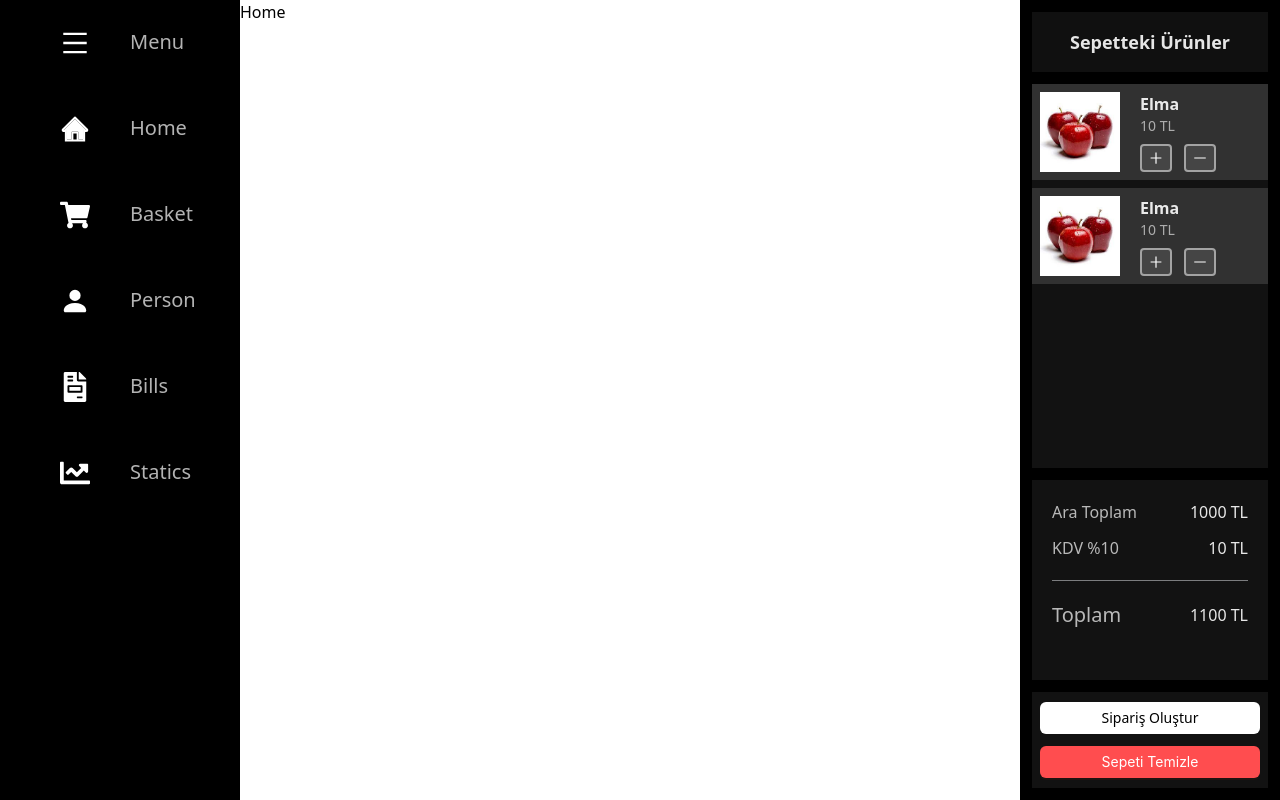
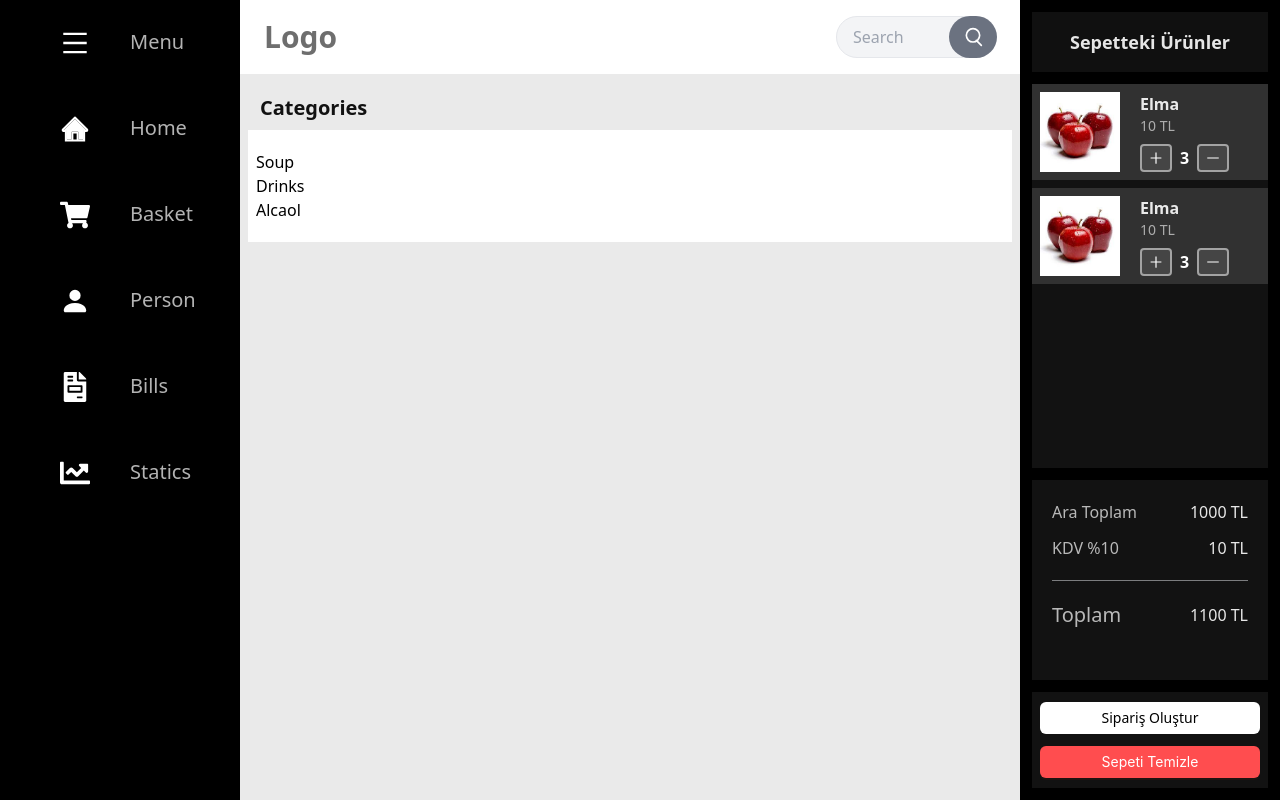
Before and after one commit to berrkay1/pos-app, a React (Create React App) app: page / in a window 1280 px wide. Built offline with nearby package versions, Linux system fonts and the light colour scheme.

Commit message:
home sayfası oluşturuldu

```diff
--- /dev/null
+++ b/src/components/Categories.jsx
@@ -0,0 +1,17 @@
+import React from 'react'
+
+const Categories = () => {
+  return (
+    <div className='mx-2 mt-5'>
+        <h2 className='text-xl text-pos-black2 font-bold px-3 mb-2'>Categories</h2>
+        <div className='bg-white px-2 py-5 '>
+            <div>Soup</div>
+            <div>Drinks</div>
+            <div>Alcaol</div>
+
+        </div>
+    </div>
+  )
+}
+
+export default Categories
--- a/src/components/DropDownMenu.jsx
+++ b/src/components/DropDownMenu.jsx
@@ -40,12 +40,12 @@ const DropDownMenu = () => {
         ) : (
           <ul className='flex flex-col gap-10 text-3xl text-white '>
 
-            <li onClick={() => setDropDownCtrl(!DropDownCtrl)} className='flex items-center justify-center cursor-pointer p-2 hover:bg-pos-black3 w-[90%] my-0 mx-auto rounded-md duration-500' >
+            <li onClick={() => setDropDownCtrl(!DropDownCtrl)} className='flex items-center justify-center cursor-pointer p-2 hover:bg-pos-black3  w-[90%] my-0 mx-auto rounded-md duration-500' >
               <div className='w-[60%] flex'>
                 <div className='mr-10'>
                   <AiOutlineMenu />
                 </div>
-                <div className='text-xl  opacity-70'>
+                <div className='text-xl opacity-70'>
                   Menu
                 </div>
               </div>
@@ -56,7 +56,7 @@ const DropDownMenu = () => {
                 <div className='mr-10'>
                   <AiTwotoneHome />
                 </div>
-                <div className='text-xl  opacity-70'>
+                <div className='text-xl  opacity-70 hover:text-white'>
                   Home
                 </div>
               </div>
@@ -66,7 +66,7 @@ const DropDownMenu = () => {
                 <div className='mr-10'>
                   <FaShoppingCart />
                 </div>
-                <div className='text-xl  opacity-70'>
+                <div className='text-xl  opacity-70 hover:text-white'>
                   Basket
                 </div>
               </div>
@@ -77,7 +77,7 @@ const DropDownMenu = () => {
                 <div className='mr-10'>
                   <BsFillPersonFill />
                 </div>
-                <div className='text-xl  opacity-70'>
+                <div className='text-xl  opacity-70 hover:text-white'>
                   Person
                 </div>
               </div>
@@ -88,7 +88,7 @@ const DropDownMenu = () => {
                 <div className='mr-10'>
                   <FaFileInvoice />
                 </div>
-                <div className='text-xl  opacity-70'>
+                <div className='text-xl  opacity-70 hover:text-white'>
                   Bills
                 </div>
               </div>
@@ -100,7 +100,7 @@ const DropDownMenu = () => {
                 <div className='mr-10'>
                   <FaChartLine />
                 </div>
-                <div className='text-xl  opacity-70'>
+                <div className='text-xl  opacity-70 hover:text-white'>
                   Statics
                 </div>
               </div>
--- /dev/null
+++ b/src/components/Headers.jsx
@@ -0,0 +1,46 @@
+import React, { useState } from 'react'
+
+const Headers = () => {
+
+    const [isFocused, setIsFocused] = useState(false);
+
+    return (
+
+        <div className='w-full flex justify-between items-center bg-white px-6 py-4'>
+            <span className='text-pos-black4 text-3xl font-bold opacity-70'>Logo</span>
+
+            <div className="relative">
+                <input
+                    type="text"
+                    className={`w-40 px-4 py-2 border rounded-full bg-gray-100 focus:outline-none focus:ring-2 focus:ring-gray-500 focus:border-transparent transition-all duration-500 ease-in-out ${isFocused ? "w-72" : ""
+                        }`}
+                    placeholder="Search"
+                    onFocus={() => setIsFocused(true)}
+                    onBlur={() => setIsFocused(false)}
+                />
+                <div className="absolute top-0 right-[-1px] h-full w-12">
+                    <button
+                        type="submit"
+                        className="h-full w-full rounded-full bg-gray-500 hover:bg-gray-600 transition-all duration-500 ease-in-out"
+                    >
+                        <svg
+                            className="text-white h-5 w-5 m-auto"
+                            fill="none"
+                            strokeLinecap="round"
+                            strokeLinejoin="round"
+                            strokeWidth="2"
+                            viewBox="0 0 24 24"
+                            stroke="currentColor"
+                        >
+                            <path d="M22 22l-6-6" />
+                            <path d="M20 10a8 8 0 11-16 0 8 8 0 0116 0z" />
+                        </svg>
+                    </button>
+                </div>
+            </div>
+        </div>
+
+    )
+}
+
+export default Headers
--- a/src/components/Home.jsx
+++ b/src/components/Home.jsx
@@ -1,8 +1,17 @@
-import React from 'react'
+import React, { useState } from 'react'
+import Categories from './Categories';
+import Headers from './Headers';
 
 const Home = () => {
+
+
+
+
   return (
-    <div>Home</div>
+    <div className='bg-[#EAEAEA] h-full '>
+     <Headers />
+     <Categories/>
+    </div>
   )
 }
 
--- a/src/components/ShoppingCart.jsx
+++ b/src/components/ShoppingCart.jsx
@@ -9,8 +9,8 @@ const ShoppingCart = () => {
 
       <div className='h-full flex flex-col'>
         <div className='basis-4/6 bg-pos-black2 mt-3 overflow-x-auto '>
-            <ShoppingCartDetail/>
-            <ShoppingCartDetail/>
+          <ShoppingCartDetail />
+          <ShoppingCartDetail />
         </div>
 
         <div className='basis-2/6 bg-pos-black2 mt-3 px-5 py-5'>
@@ -30,7 +30,7 @@ const ShoppingCart = () => {
         </div>
 
         <div className='basis-1/6 bg-pos-black2 mt-3 flex flex-col justify-center px-2'>
-          <button type='button' className='bg-white text-black hover:bg-pos-black4 hover:text-white py-[4px] px-[15px] h-[32px] rounded-[6px] duration-500 w-full mb-3 text-[14px]' >Sipariş Oluştur</button>
+          <button type='button' className='bg-white text-black hover:bg-pos-black4 hover:text-white py-[4px] px-[15px] h-[32px] rounded-[6px] duration-300 w-full mb-3 text-[14px]' >Sipariş Oluştur</button>
           <Button className='w-full' type='primary' danger>Sepeti Temizle</Button>
         </div>
       </div>
--- a/src/components/ShoppingCartDetail.jsx
+++ b/src/components/ShoppingCartDetail.jsx
@@ -10,11 +10,12 @@ const ShoppingCartDetail = () => {
             <div className='flex flex-col ml-5'>
                 <span className='text-md opacity-90 font-bold'>Elma</span>
                 <span className='text-sm opacity-60'>10 TL</span>
-                <div className='flex mt-auto'>
-                    <div className='px-1.5 py-1 bg-pos-blackBtns flex items-center justify-center cursor-pointer rounded-[4px] hover:bg-opacity-50 mr-3 border-neutral-400 border-solid border-2'>
+                <div className='flex mt-auto justify-center items-center'>
+                    <div className='px-1.5 py-1 bg-pos-blackBtns flex items-center justify-center cursor-pointer rounded-[4px] hover:bg-opacity-50 mr-2 border-neutral-400 border-solid border-2 duration-300'>
                         <AiOutlinePlus />
                     </div>
-                    <div className='px-1.5 py-1 bg-pos-blackBtns flex items-center justify-center cursor-pointer rounded-[4px] hover:bg-opacity-50 border-neutral-400 border-solid border-2'>
+                    <div className='mr-2 font-bold'>3</div>
+                    <div className='px-1.5 py-1 bg-pos-blackBtns flex items-center justify-center cursor-pointer rounded-[4px] hover:bg-opacity-50 border-neutral-400 border-solid border-2 duration-300'>
                         <AiOutlineMinus />
                     </div>
                 </div>
--- a/src/index.css
+++ b/src/index.css
@@ -14,3 +14,17 @@ body ,html {
     height: 100%;
     width: 100%;
 }
+
+::-webkit-scrollbar {
+    height: 8px;
+    width: 8px;
+  }
+
+  ::-webkit-scrollbar-track {
+    background-color: transparent;
+  }
+
+  ::-webkit-scrollbar-thumb {
+    background-color: rgba(209, 213, 219);
+    border-radius: 8px;
+  }
```
